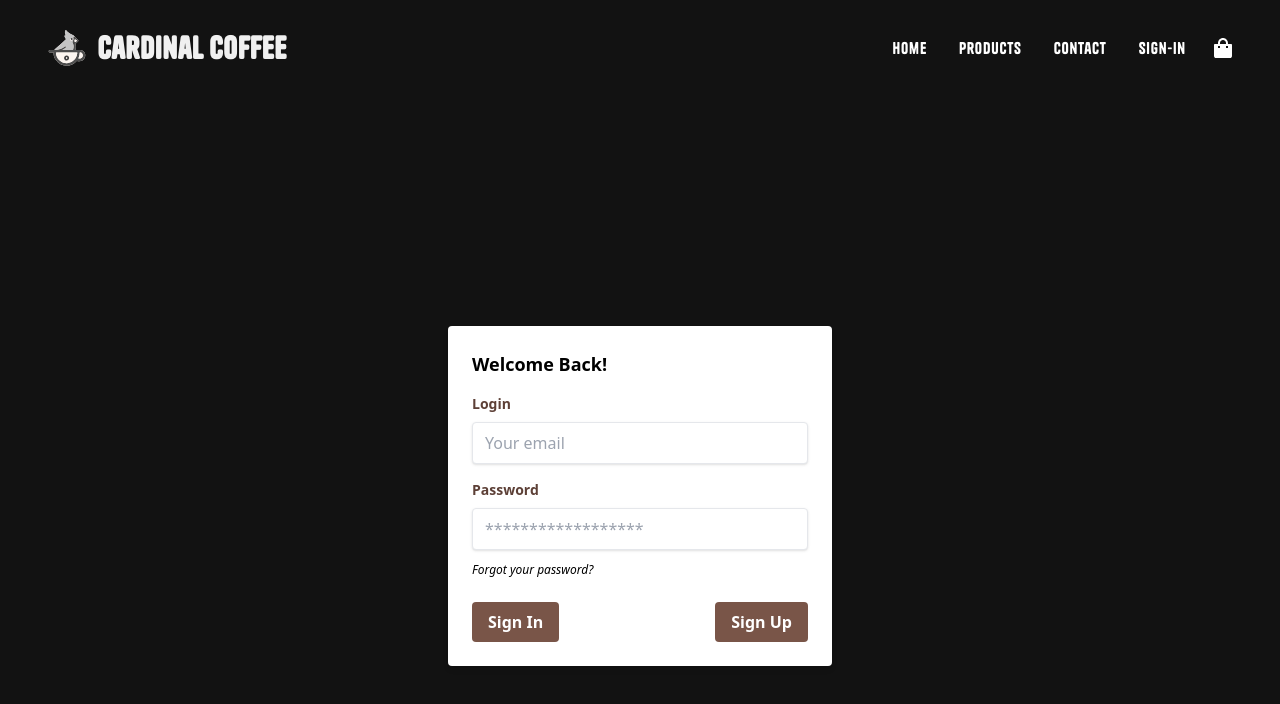
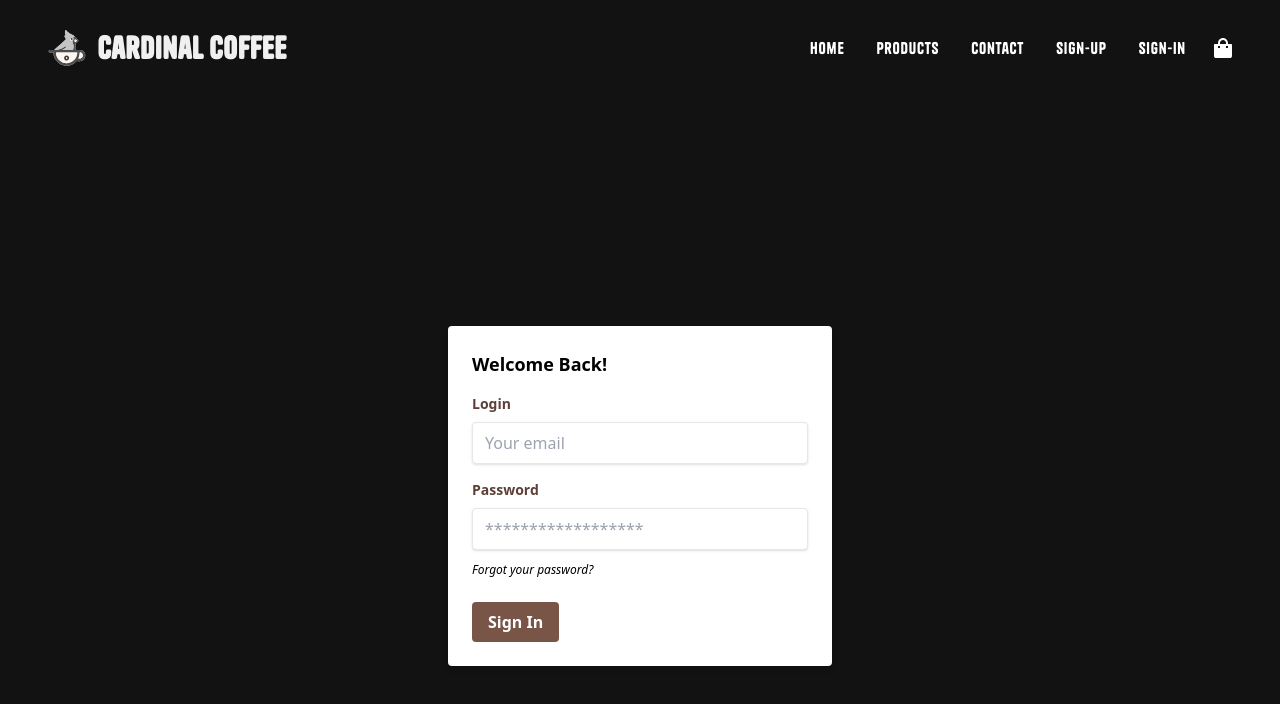
Before and after one commit to And0Thomas/MERNtake2, a React (Create React App) app in the folder frontend/: page /Signin in a window 1280 px wide. Shown: the top 704 px of the page. Built offline with nearby package versions, Linux system fonts and the light colour scheme.

Commit message:
Revert "Revert "test""
This reverts commit 61e62d734a8a4716aa1f7630c431b5d6d3b72cfe.

```diff
--- a/frontend/src/components/Navi.js
+++ b/frontend/src/components/Navi.js
@@ -18,6 +18,11 @@ const Navbar = () => {
   const signIn = (message) => {
     window.alert(message);
     window.location.href = '/signin';
+  };
+
+  const signUp = (message) => {
+    window.alert(message);
+    window.location.href = '/signup';
   };
 
   const home = (message) => {
@@ -42,7 +47,10 @@ const Navbar = () => {
           <button className='focus:outline-none' onClick={() => signIn('Contact button clicked')}>Contact</button>
         </li>
         <li className='whitespace-nowrap p-4 cursor-pointer'>
-          <button className='focus:outline-none' onClick={() => showAlert('Sign-In button clicked')}>Sign-In</button>
+          <button className='focus:outline-none' onClick={() => showAlert('Sign-In button clicked')}>Sign-Up</button>
+        </li>
+        <li className='whitespace-nowrap p-4 cursor-pointer'>
+          <button className='focus:outline-none' onClick={() => signUp('Sign-Up button clicked')}>Sign-In</button>
         </li>
       </ul>
       <img src={Bag} alt='/' className='hidden md:flex p-3 h-11 cursor-pointer' />
@@ -70,8 +78,12 @@ const Navbar = () => {
             <button className='focus:outline-none' onClick={() => signIn('Sign-In button clicked')}>Sign-In</button>
           </li>
           <li className='p-4 border-b cursor-pointer'>
+            <button className='focus:outline-none' onClick={() => signUp('Sign-Up button clicked')}>Sign-Up</button>
+          </li>
+          <li className='p-4 border-b cursor-pointer'>
             <button className='focus:outline-none' onClick={() => showAlert('Cart button clicked')}>Cart</button>
           </li>
+
         </ul>
       </div>
     </div>
--- a/frontend/src/components/Signin.js
+++ b/frontend/src/components/Signin.js
@@ -5,11 +5,6 @@ const SignIn = () => {
 var loginName;
 var loginPassword;
 const [message,setMessage] = useState('');
-
-const showAlert = (message) => {
-    window.alert(message);
-    window.location.href = '/signin/singup';
-  };
 
 const doLogin = async event =>
 {
@@ -87,9 +82,6 @@ const doLogin = async event =>
                         <button className="bg-coffee-500 hover:bg-coffee-700 text-white font-bold py-2 px-4 rounded focus:outline-none focus:shadow-outline" type="submit" onClick={doLogin}>
                             Sign In
                         </button>
-                        <button className="bg-coffee-500 hover:bg-coffee-700 text-white font-bold py-2 px-4 rounded focus:outline-none focus:shadow-outline" type="submit" onClick={() => showAlert('Sign-Up button clicked')}>
-                            Sign Up
-                        </button>
                     </div>
                 </form>
             </div>
```
